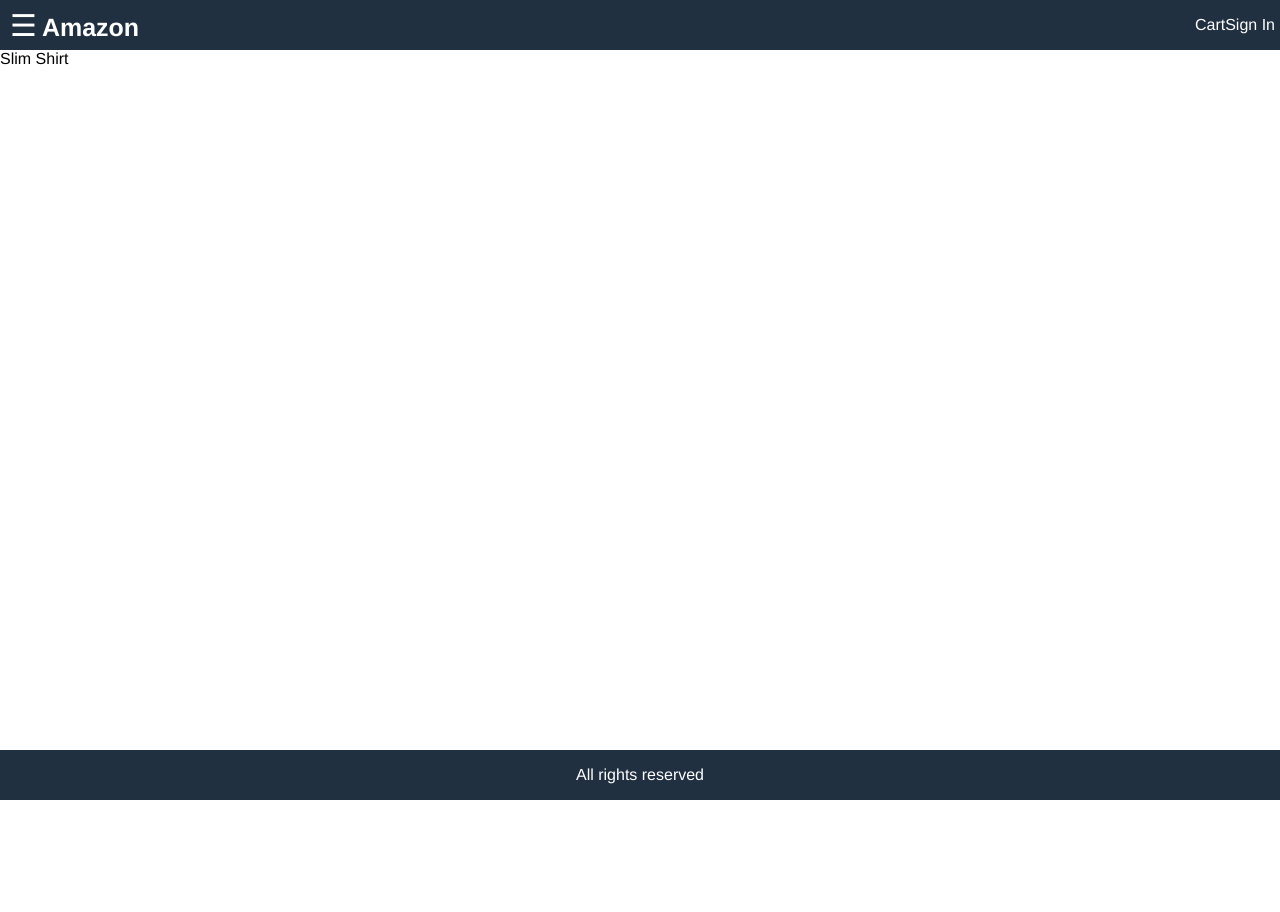
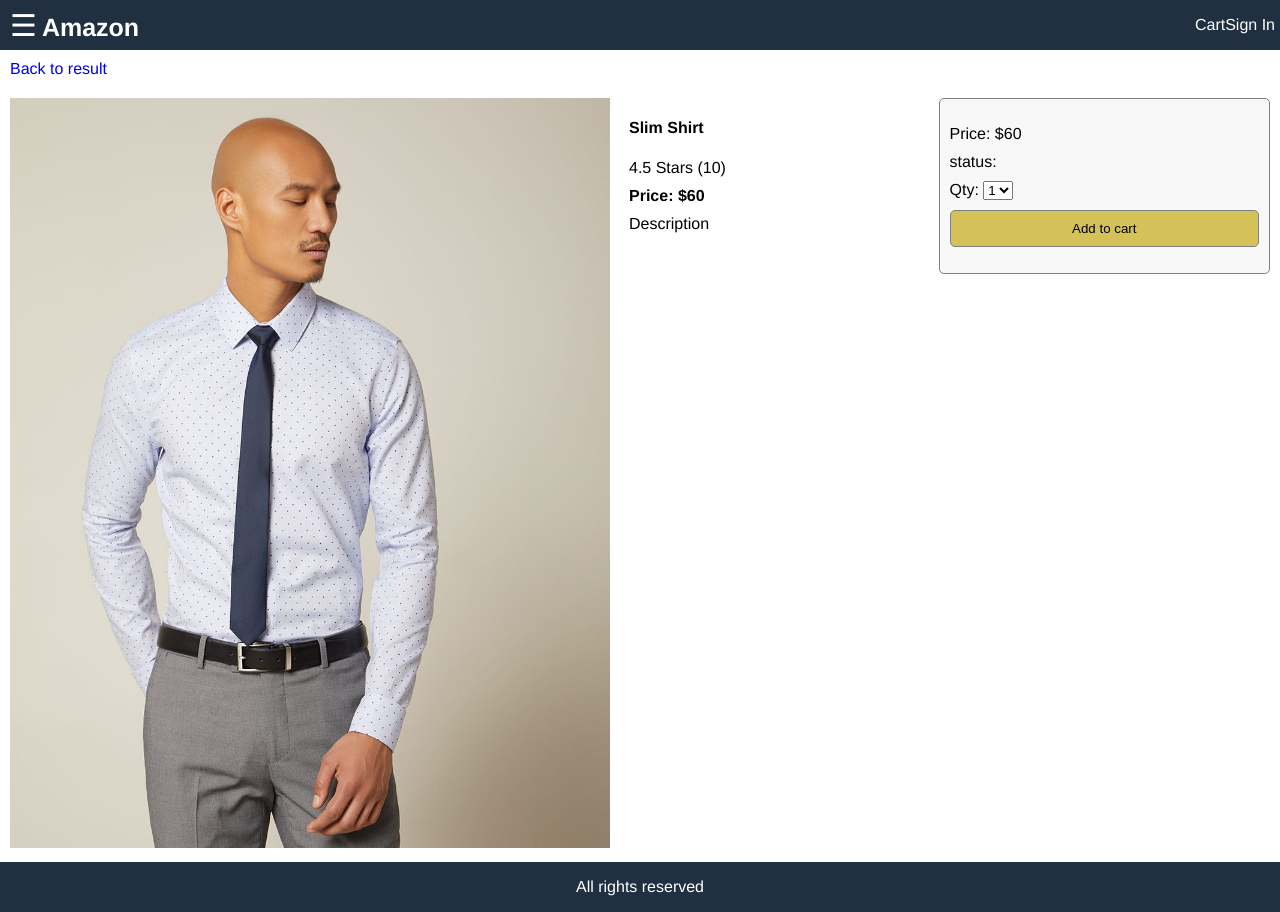
Before and after one commit to bipan82gill/amazon-clone, a React (Create React App) app in the folder frontend/: page /product/123 in a window 1280 px wide. Before the commit the page ends 800 px from the top, so only its background shows below. Built offline with nearby package versions, Linux system fonts and the light colour scheme.

Commit message:
create product details page

```diff
--- a/frontend/src/Screens/ProductScreen.js
+++ b/frontend/src/Screens/ProductScreen.js
@@ -1,9 +1,58 @@
 import React from 'react';
+import {Link} from 'react-router-dom';
 import data from '../data';
 
 function ProductScreen(props) {
     console.log(props.match.params.id)
     const product = data.products.find(x=> x._id === props.match.params.id)
-    return <div>{product.name} </div>
+    return <div>
+                <div className="back-to-result">
+                    <Link to ="/">Back to result</Link>
+                </div>
+                <div className ="details">
+                    <div className ="details-image">
+                        <img src={product.image} alt ="product"/>
+                    </div>
+                    <div className ="details-info">
+                        <ul>
+                            <li>
+                               <h4> {product.name}</h4>
+                            </li>
+                            <li>
+                                {product.rating} Stars ({product.numReviews})
+                            </li>
+                            <li>
+                               <b> Price: ${product.price}</b>
+                            </li>
+                            <li>
+                               Description {product.description}
+                            </li>
+                        </ul>
+                    </div>
+                    <div className="details-action">
+                        <ul>
+                            <li>
+                                Price: ${product.price}
+                            </li>
+                            <li>
+                                status: {product.status}
+                            </li>
+                            <li>
+                                Qty: <select>
+                                    <option>1</option>
+                                    <option>2</option>
+                                    <option>3</option>
+                                    <option>4</option>
+                                    <option>5</option>
+                                </select>
+                            </li>
+                            <li>
+                            <button className ="button">Add to cart</button>
+                            </li>
+                        </ul>
+                    </div>
+                </div>
+
+         </div>
 }
 export default ProductScreen;
--- a/frontend/src/index.css
+++ b/frontend/src/index.css
@@ -142,3 +142,59 @@
   right:.5rem;
 
 }
+/* Product details*/
+.details{
+  display:flex;
+  justify-content: space-between;
+  align-items: flex-start;
+  flex-wrap: wrap;
+  padding: 1rem;
+}
+.details-image{
+  flex: 2 1 60rem;
+}
+.details-image{
+  flex: 2 1 60rem;
+}
+.details-image img{
+  max-width: 60rem;
+  widows: 100%;
+}
+.details-info{
+  flex: 1 1 30rem;
+}
+.details-action{
+  flex: 1 1 30rem;
+}
+.details-action ul, .details-info ul{
+padding:0;
+list-style-type: none;
+}
+.details-action li, .details-info li{
+  margin-bottom: 1rem;
+}
+.back-to-result{
+  padding: 1rem;
+}
+.details-action {
+  border: .1rem #808080 solid;
+  border-radius: 0.5rem;
+  background-color:#f8f8f8 ;
+  padding: 1rem;
+}
+.details-action ul li:last-child{
+  display:flex;
+  flex-direction: column;
+}
+.button {
+  padding: 1rem;
+  border: .1rem #808080 solid;
+  border-radius: .5rem;
+  cursor :pointer;
+}
+.button:hover{
+  border: .1rem #404040 solid;
+}
+.button{
+  background-color:#d4c259 ;
+}
```
